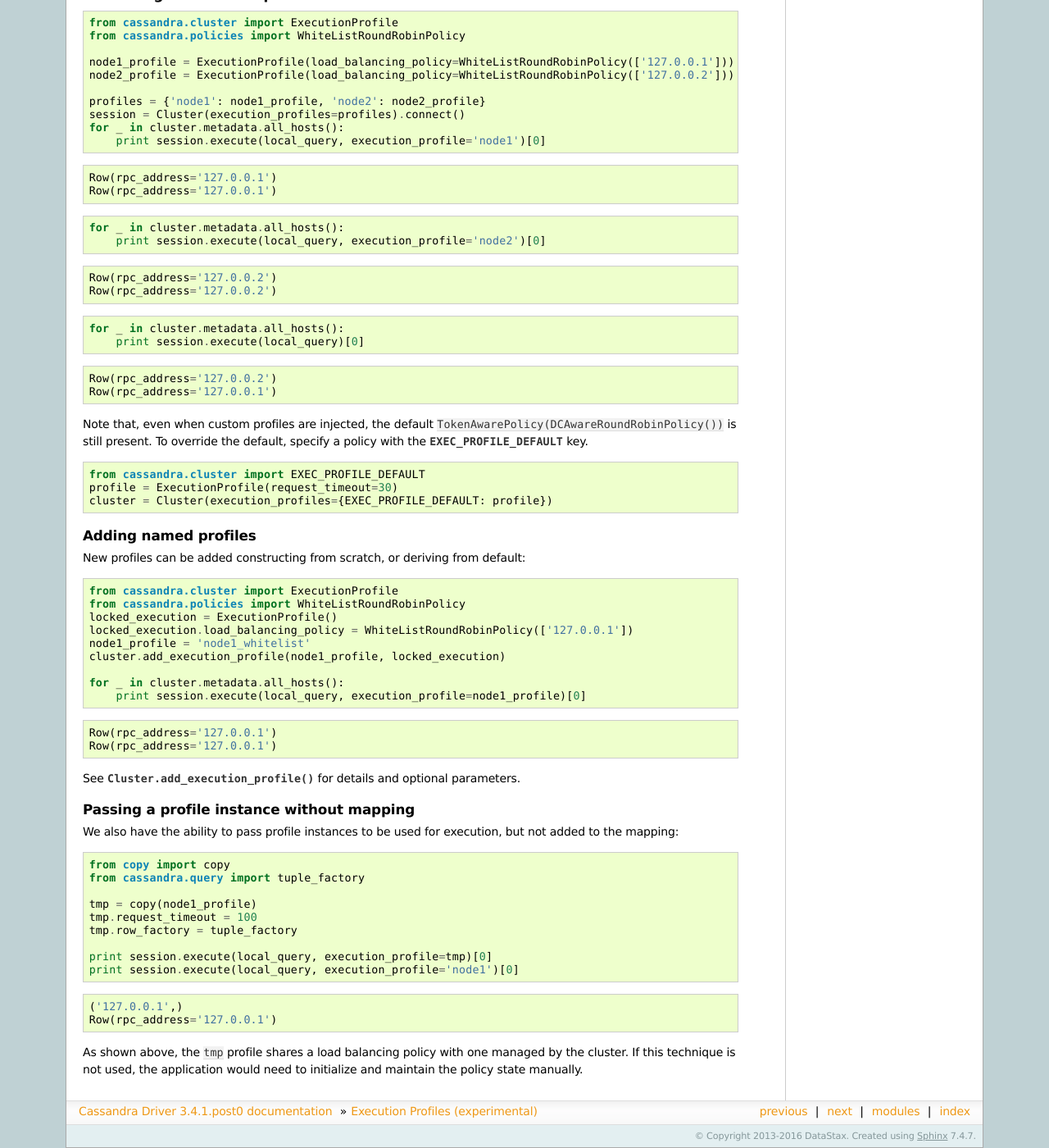
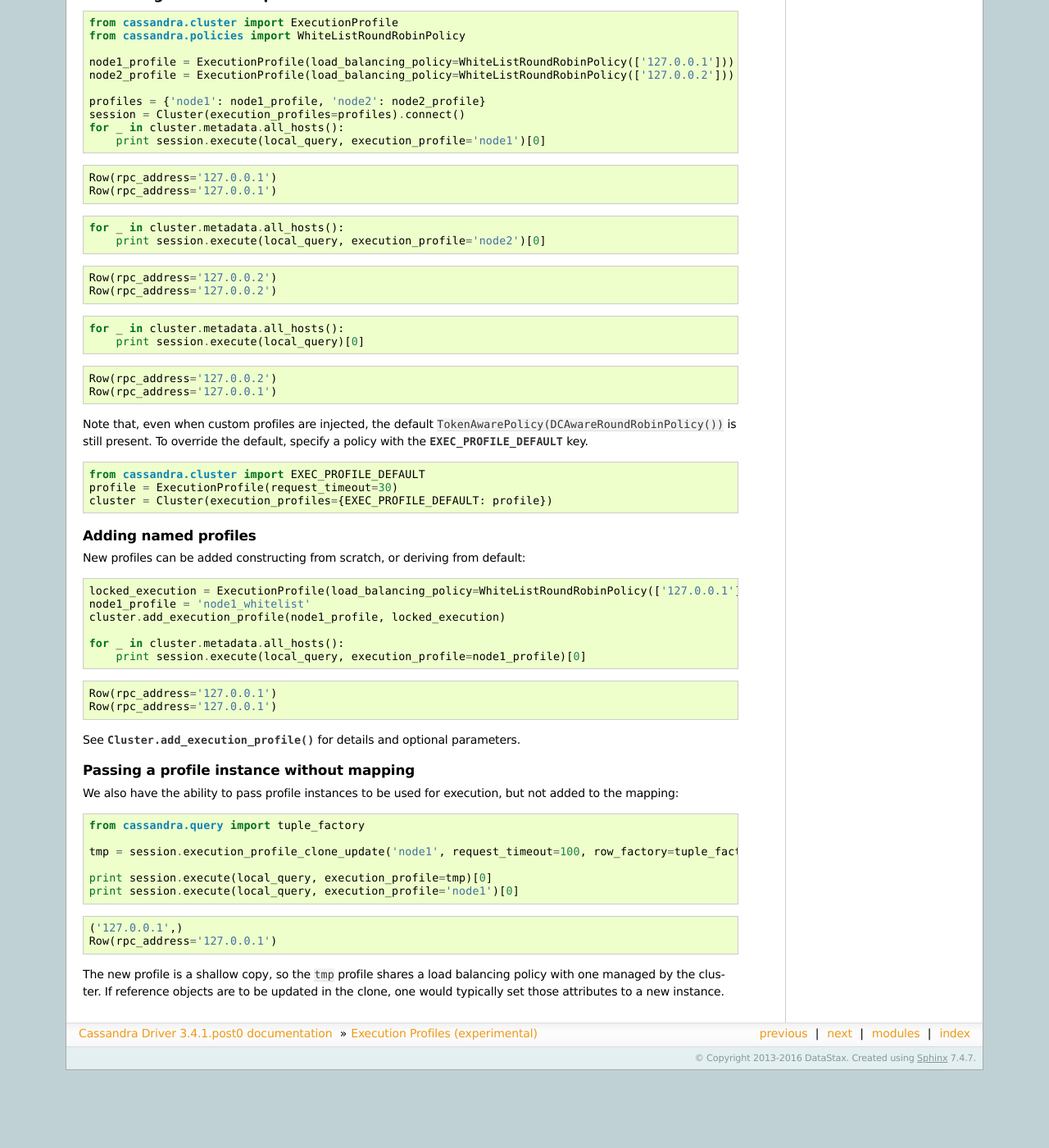
Before and after one commit to datastax/python-driver, a Sphinx documentation site: the page built from docs/execution_profiles.rst, in a window 1280 px wide and 1400 px high, scrolled down 931 px. Shown: the whole window at 82% size. Built offline with Sphinx 7.4.7, drawn with Linux system fonts in a browser that asks for light colours; pages that are not in the unit, such as notebooks, are missing from menus; after the commit the page ends 2236 px from its top, so only the background shows below that.

Commit message:
update EP docs following API tweaks
PYTHON-569

```diff
--- a/docs/execution_profiles.rst
+++ b/docs/execution_profiles.rst
@@ -114,10 +114,7 @@
 
 .. code:: python
 
-    from cassandra.cluster import ExecutionProfile
-    from cassandra.policies import WhiteListRoundRobinPolicy
-    locked_execution = ExecutionProfile()
-    locked_execution.load_balancing_policy = WhiteListRoundRobinPolicy(['127.0.0.1'])
+    locked_execution = ExecutionProfile(load_balancing_policy=WhiteListRoundRobinPolicy(['127.0.0.1']))
     node1_profile = 'node1_whitelist'
     cluster.add_execution_profile(node1_profile, locked_execution)
 
@@ -139,12 +136,9 @@
 
 .. code:: python
 
-    from copy import copy
     from cassandra.query import tuple_factory
 
-    tmp = copy(node1_profile)
-    tmp.request_timeout = 100
-    tmp.row_factory = tuple_factory
+    tmp = session.execution_profile_clone_update('node1', request_timeout=100, row_factory=tuple_factory)
 
     print session.execute(local_query, execution_profile=tmp)[0]
     print session.execute(local_query, execution_profile='node1')[0]
@@ -154,5 +148,5 @@
     ('127.0.0.1',)
     Row(rpc_address='127.0.0.1')
 
-As shown above, the ``tmp`` profile shares a load balancing policy with one managed by the cluster. If this technique
-is not used, the application would need to initialize and maintain the policy state manually.
+The new profile is a shallow copy, so the ``tmp`` profile shares a load balancing policy with one managed by the cluster.
+If reference objects are to be updated in the clone, one would typically set those attributes to a new instance.
```
